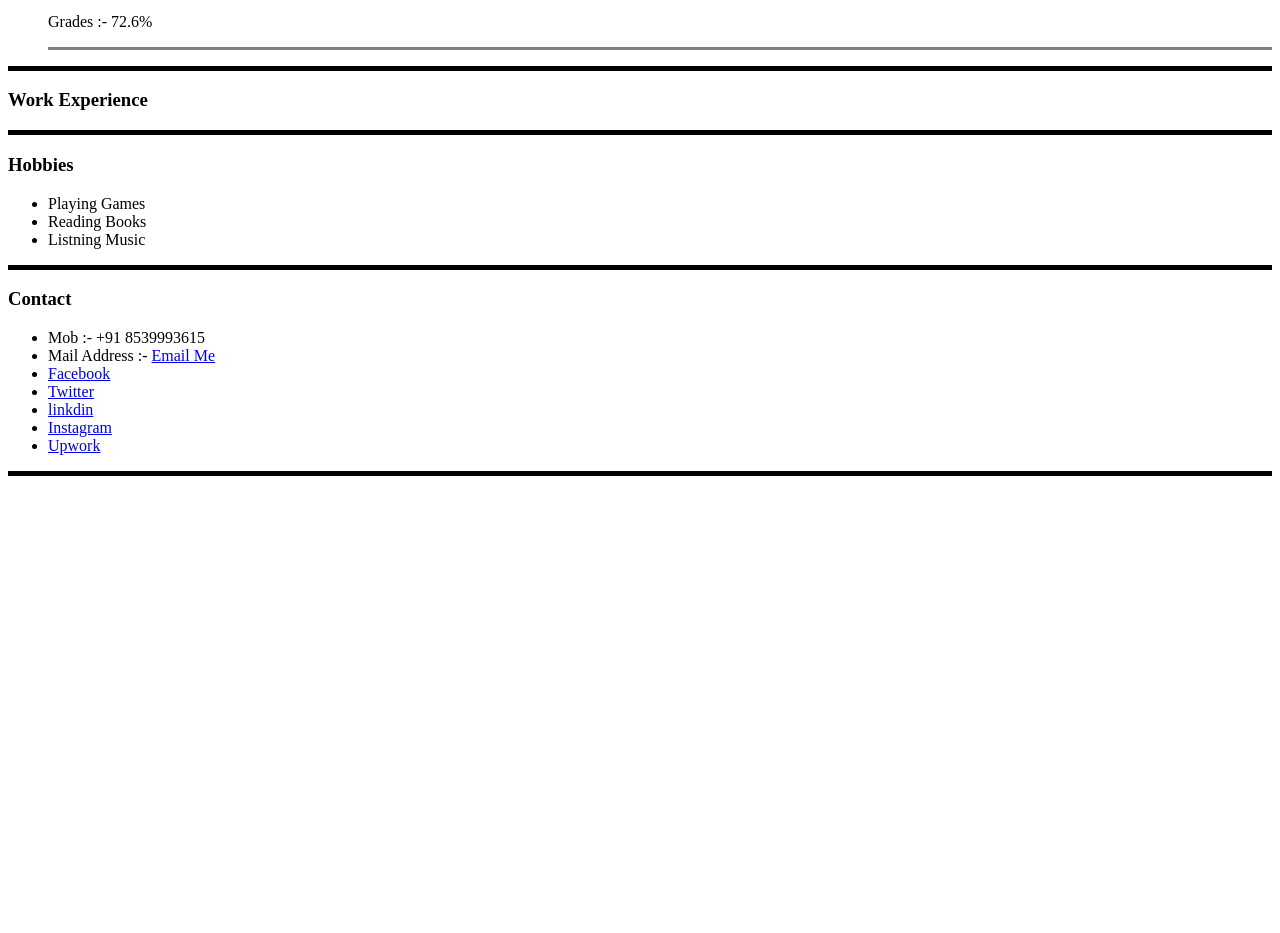
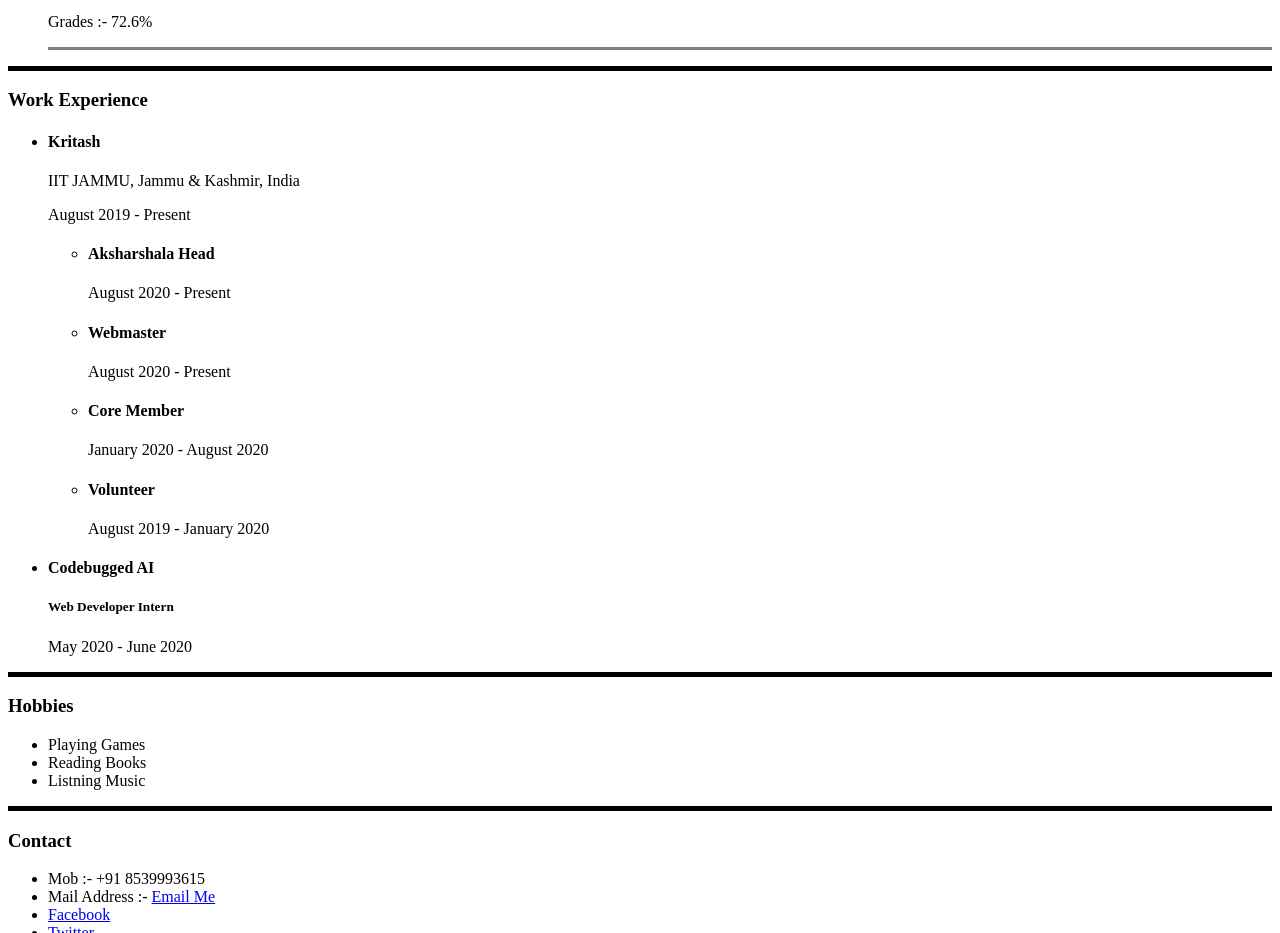
Before and after one commit to dharmjeet2dk/dharmjeet2dk, a plain HTML site: page index.html in a window 1280 px wide. Shown: the part 1101-2034 px from the top of the page. Before the commit the page ends 1585 px from the top, so only its background shows below. Drawn offline with Linux system fonts and the light colour scheme.

Commit message:
work experience updated

```diff
--- a/index.html
+++ b/index.html
@@ -44,6 +44,36 @@
     </div>
     <div>
         <h3>Work Experience</h3>
+        <ul>
+            <li>
+                <h4>Kritash</h4>
+                <p>IIT JAMMU, Jammu & Kashmir, India</p>
+                <p>August 2019 - Present</p>
+                <ul>
+                    <li>
+                        <h4>Aksharshala Head</h4>
+                        <p>August 2020 - Present</p>
+                    </li>
+                    <li>
+                        <h4>Webmaster</h4>
+                        <p>August 2020 - Present</p>
+                    </li>
+                    <li>
+                        <h4>Core Member</h4>
+                        <p>January 2020 - August 2020</p>
+                    </li>
+                    <li>
+                        <h4>Volunteer</h4>
+                        <p>August 2019 - January 2020</p>
+                    </li>
+                </ul>
+            </li>
+            <li>
+                <h4>Codebugged AI</h4>
+                <h5>Web Developer Intern</h5>
+                <p>May 2020 - June 2020</p>
+            </li>
+        </ul>
         <hr align="centre" color="black" size="5px">
     </div>
     <div>
```
